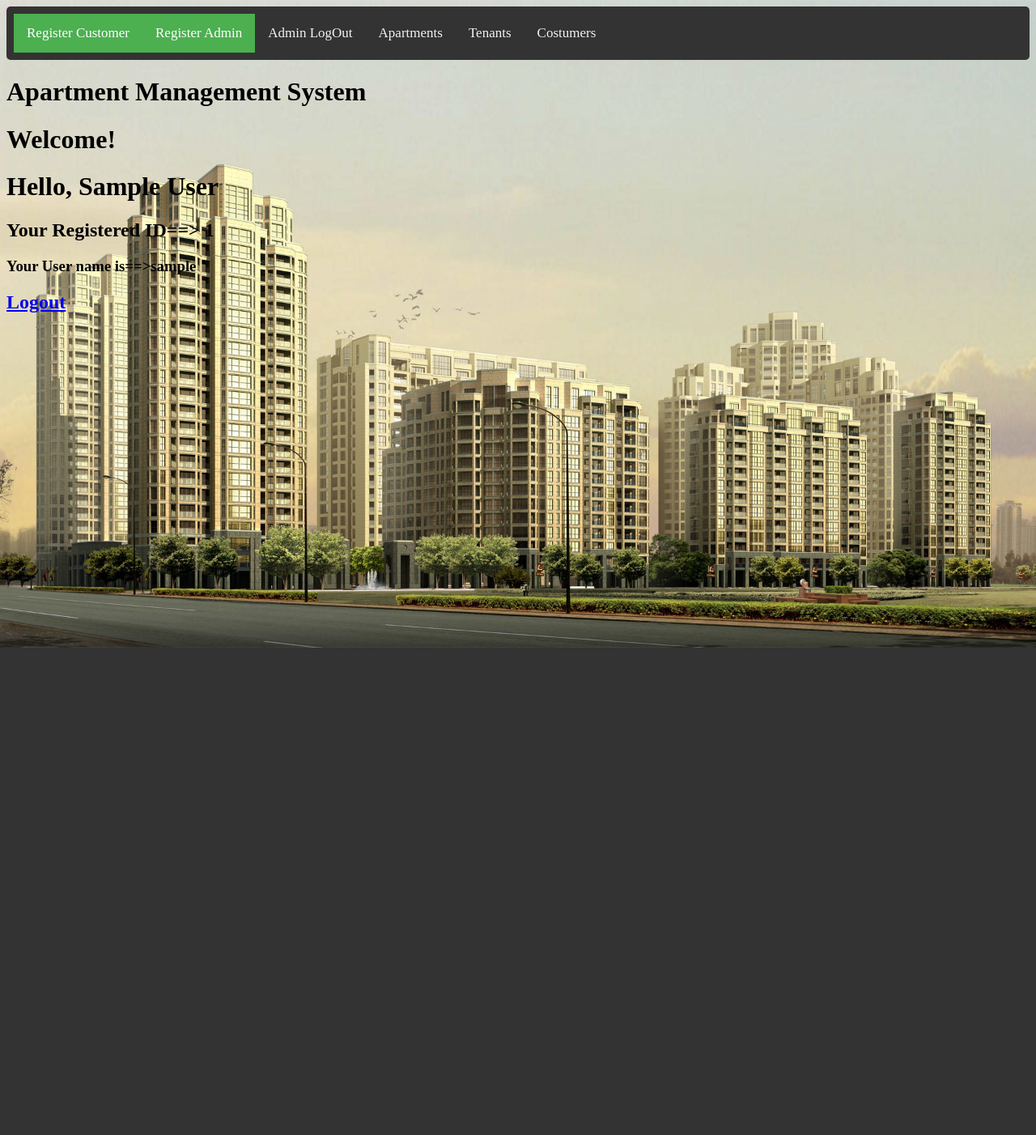
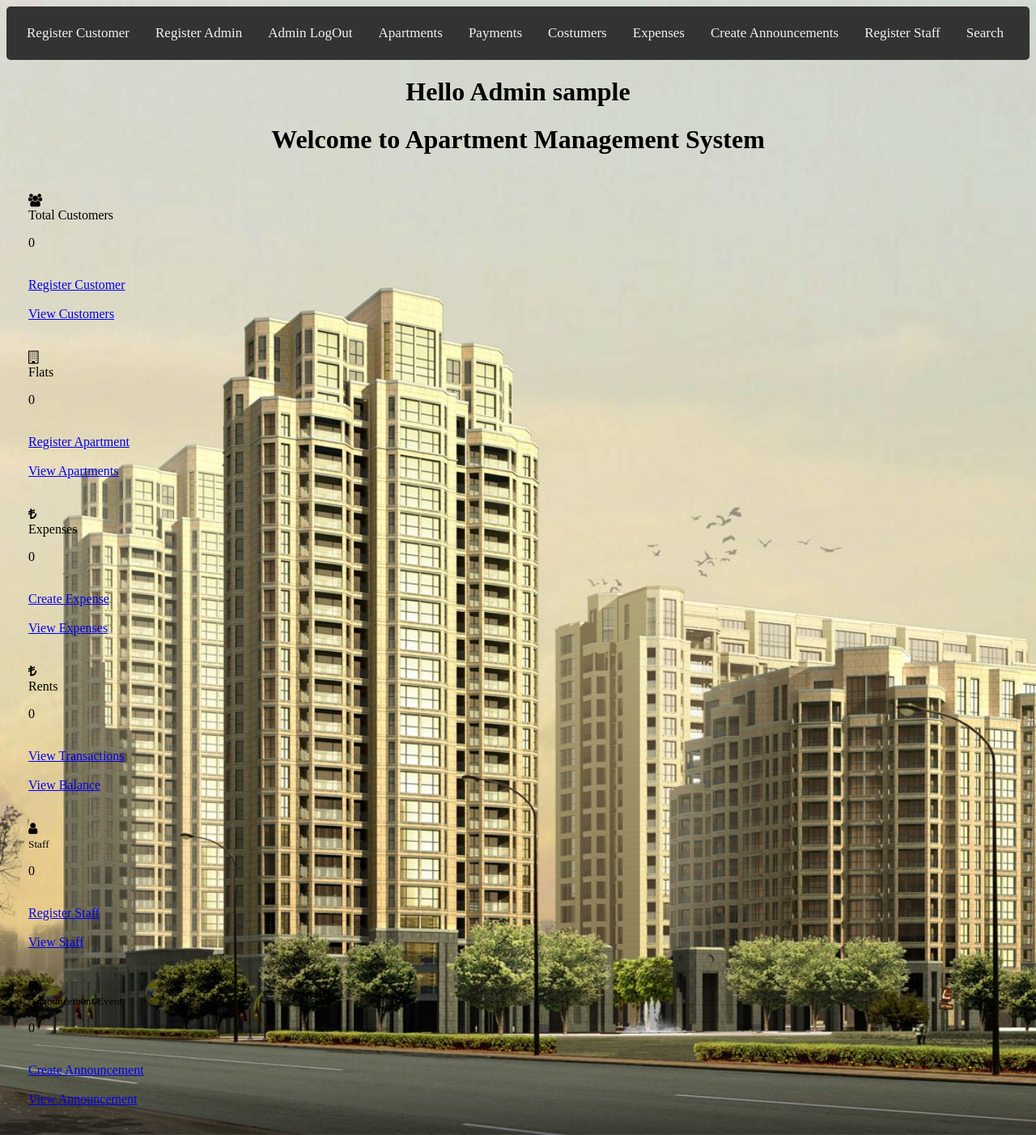
Before and after one commit to mertkarababa7/ApartmentManagementSystemWebsite, a PHP site: page /Admin/admin.php in a window 1280 px wide. Shown: the whole page at 81% size. Before the commit the page ends 800 px from the top, so only its background shows below. Run offline with PHP 8.4, Linux system fonts and the light colour scheme; the visitor is signed in with stand-in values (Sample User, id 1); data that the repository does not hold is empty.

Commit message:
Add files via upload

```diff
--- a/Admin/admin.php
+++ b/Admin/admin.php
@@ -1,6 +1,6 @@
 <?php
 include 'checklogin.php';
-
+include '../db_conn.php'
 
  ?>
 
@@ -17,30 +17,152 @@ body {
    background-size: cover;
 
 }
+.a{
+  text-align: center;
+}
 </style>
 <link rel="stylesheet" href="Main.css">
 <link rel="stylesheet" href="admin.css">
+  <link rel="stylesheet" type="text/css" href="https://maxcdn.bootstrapcdn.com/font-awesome/4.7.0/css/font-awesome.min.css">
+    <link rel="stylesheet" type="text/css" href="custom.css">
+    <link href="https://fonts.googleapis.com/css?family=Raleway:100,200,400,500,600" rel="stylesheet" type="text/css">
+<link rel="stylesheet" href="try.css">
 
 <div class="topnav">
- <a href="registerCustomer.php" class="active">Register Customer</a>
- <a href="registerAdmin.php" class="active">Register Admin</a>
+ <a href="registerCustomer.php" >Register Customer</a>
+ <a href="registerAdmin.php" >Register Admin</a>
   <a href="logout.php">Admin LogOut </a>
   <a href="Apartments.php">Apartments</a>
-  <a href="Tenants.php">Tenants</a>
+  <a href="Tenants.php">Payments</a>
   <a href="Landlord.php">Costumers</a>
-
+  <a href="expenses.php">Expenses</a>
+  <a href="registerAnnouncement.php">Create Announcements </a>
+  <a href="registerStaff.php">Register Staff</a>
+    <a href="search.php" >Search</a>
 </div>
 </head>
 <body>
-<h1> Apartment Management System </h1>
 
+  <h1 class="a";>Hello Admin   <?php echo $_SESSION['user_name']; ?>
+</h1>
+<h1 class="a";> Welcome to Apartment Management System </h1>
 
-<h1> Welcome! <h1>Hello, <?php echo $_SESSION['name']; ?></h1>
-<h2> Your Registered ID==> <?php echo $_SESSION['id']; ?></h2>
-<h3>Your User name is==><?php echo $_SESSION['user_name']; ?> </h3>
-
-
-     <h2><a href="logout.php">Logout</a> <h2>
+<div class="main-section">
+    <div class="dashbord dashbord-skyblue">
+      <div class="icon-section">
+        <i class="fa fa-users" aria-hidden="true"></i><br>
+        <large>Total Customers</large>
+        <p><?php
+ $query = "SELECT COUNT(*) FROM customer ";
+$result = mysqli_query($conn,$query) or die(mysql_error());
+while($row = mysqli_fetch_array($result)){
+  echo "  <tbody><tr class='active-row'>
+<td>".$row[0]."</td></tr>";}
+ ?> </p>
+      </div>
+      <div class="detail-section">
+        <a href="registerCustomer.php">Register Customer </a>
+      </div>
+       <div class="detail-section">
+        <a href="Landlord.php">View Customers </a>
+      </div>
+    </div>
+    <div class="dashbord dashbord-green">
+      <div class="icon-section">
+        <i class="fa fa-building-o" aria-hidden="true"></i><br>
+        <large>Flats</large>
+        <p><?php
+ $query = "SELECT COUNT(*) FROM flats ";
+$result = mysqli_query($conn,$query) or die(mysql_error());
+while($row = mysqli_fetch_array($result)){
+  echo "  <tbody><tr class='active-row'>
+<td>".$row[0]."</td></tr>";}
+ ?> </p>
+      </div>
+      <div class="detail-section">
+        <a href="apartments.php">Register Apartment</a>
+      </div>
+      <div class="detail-section">
+        <a href="viewflats.php">View Apartments</a>
+      </div>
+    </div>
+    <div class="dashbord dashbord-orange">
+      <div class="icon-section">
+        <i class="fa fa-try" aria-hidden="true"></i><br>
+        <large>Expenses</large>
+        <p><?php
+ $query = "SELECT COUNT(*) FROM expenses ";
+$result = mysqli_query($conn,$query) or die(mysql_error());
+while($row = mysqli_fetch_array($result)){
+  echo "  <tbody><tr class='active-row'>
+<td>".$row[0]."</td></tr>";}
+ ?> </p>
+      </div>
+      <div class="detail-section">
+        <a href="expenses.php">Create Expense </a>
+      </div>
+      <div class="detail-section">
+        <a href="Viewexpenses.php">View Expenses</a>
+      </div>
+    </div>
+    <div class="dashbord dashbord-blue">
+      <div class="icon-section">
+        <i class="fa fa-try" aria-hidden="true"></i><br>
+        <large>Rents</large>
+          <p><?php
+   $query = "SELECT COUNT(*) FROM transaction ";
+  $result = mysqli_query($conn,$query) or die(mysql_error());
+  while($row = mysqli_fetch_array($result)){
+    echo "  <tbody><tr class='active-row'>
+  <td>".$row[0]."</td></tr>";}
+   ?></p>
+      </div>
+      <div class="detail-section">
+        <a href="tenants.php">View Transactions </a>
+      </div>
+      <div class="detail-section">
+        <a href="balance.php">View Balance </a>
+      </div>
+    </div>
+    <div class="dashbord dashbord-red">
+      <div class="icon-section">
+        <i class="fa fa-user" aria-hidden="true"></i><br>
+        <small>Staff</small>
+        <p><?php
+ $query = "SELECT COUNT(*) FROM staff ";
+$result = mysqli_query($conn,$query) or die(mysql_error());
+while($row = mysqli_fetch_array($result)){
+  echo "  <tbody><tr class='active-row'>
+<td>".$row[0]."</td></tr>";}
+ ?></p>
+      </div>
+      <div class="detail-section">
+        <a href="registerStaff.php">Register Staff</a>
+      </div>
+       <div class="detail-section">
+        <a href="viewStaff.php">View Staff </a>
+      </div>
+    </div>
+    <div class="dashbord dashbord-skyblue">
+      <div class="icon-section">
+        <i class="fa fa-comments" aria-hidden="true"></i><br>
+        <small>Announcement/Event</small>
+        <p><?php
+ $query = "SELECT COUNT(*) FROM announcement ";
+$result = mysqli_query($conn,$query) or die(mysql_error());
+while($row = mysqli_fetch_array($result)){
+  echo "  <tbody><tr class='active-row'>
+<td>".$row[0]."</td></tr>";}
+ ?></p>
+      </div>
+      <div class="detail-section">
+        <a href="registerAnnouncement.php">Create Announcement </a>
+      </div>
+       <div class="detail-section">
+        <a href="viewAnnouncement.php">View Announcement </a>
+      </div>
+    </div>
+  </div>
 
 </body>
 </html>
```
Also changed, not shown: Admin/search.php (added, +196 -0 lines).
